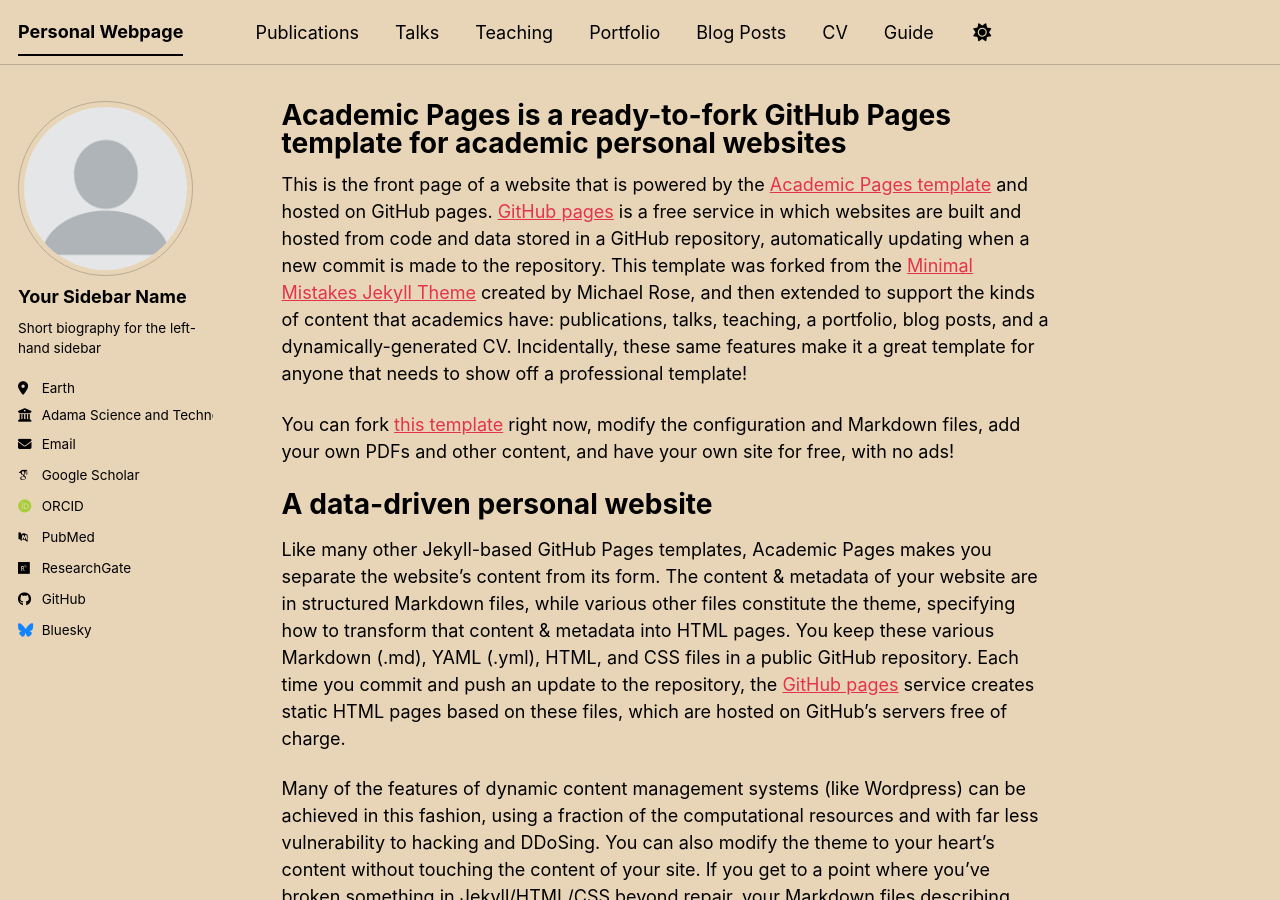
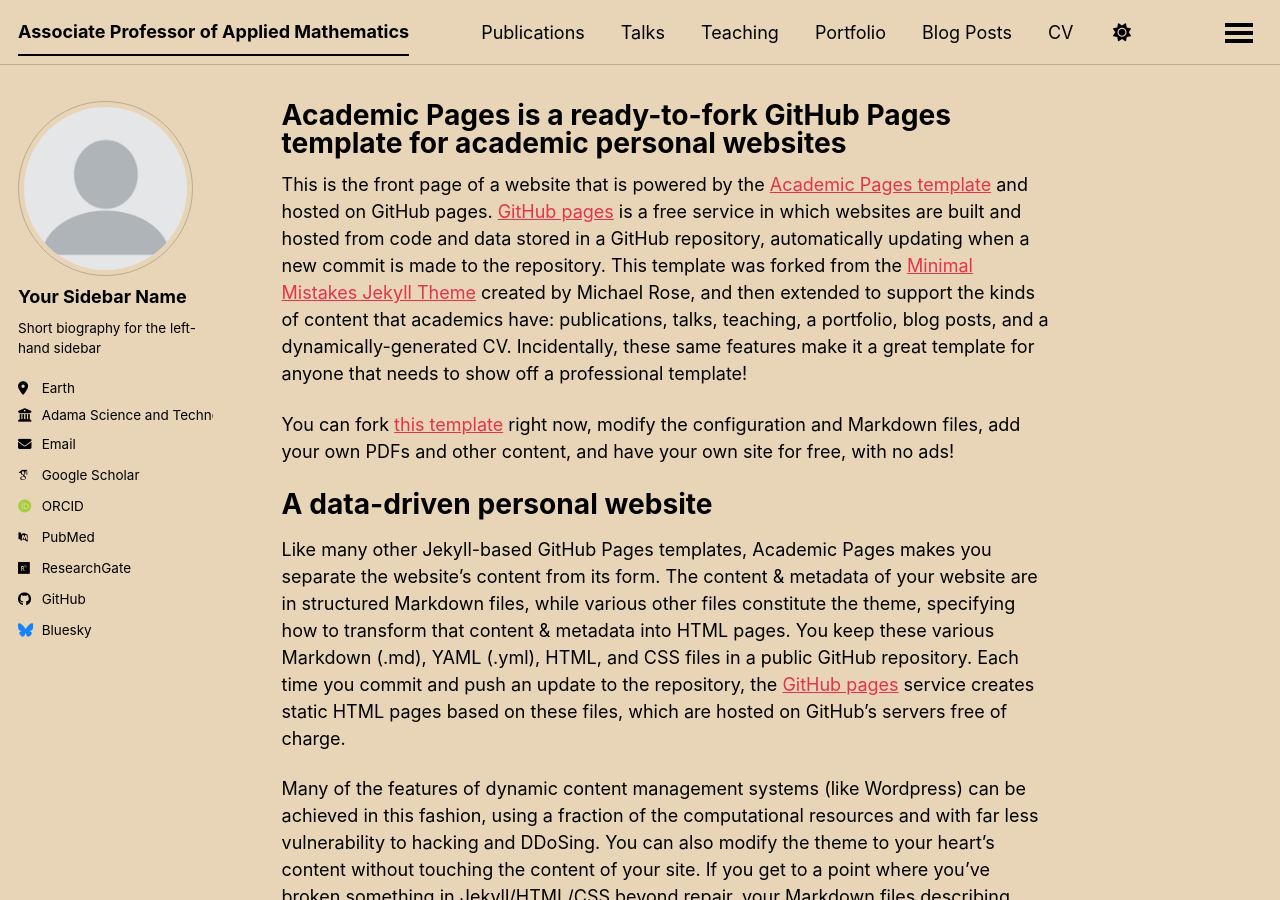
Before and after one commit to TamiratTDufera/TamiratTDufera.github.io, a Jekyll site: the page built from _pages/about.md, in a window 1280 px wide and 900 px high. Built offline with Jekyll 4.4.1, drawn with Linux system fonts in a browser that asks for light colours; some web fonts are replaced; a script bundle is joined from its source files by our own code; library files that are not in the unit come from our copies.

Commit message:
Update site title in configuration

```diff
--- a/_config.yml
+++ b/_config.yml
@@ -9,7 +9,7 @@
 # Basic Site Settings
 locale                   : "en-US"
 site_theme               : "sunrise" # The available themes options are "default", "air", "sunrise", "mint", "dirt" and "contrast"
-title                    : "Personal Webpage"
+title                    : "Associate Professor of Applied Mathematics"
 title_separator          : "-"
 name                     : &name "Tamirat Temesgen Dufera"
 description              : &description "Your Name's academic portfolio"   # Update this with a general description of your site, this is the default if not overridden by a page
```
